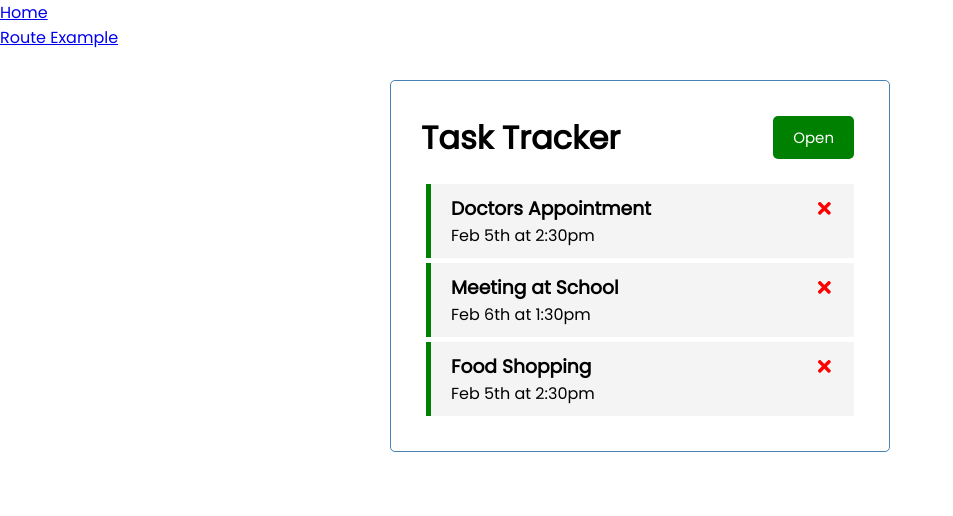
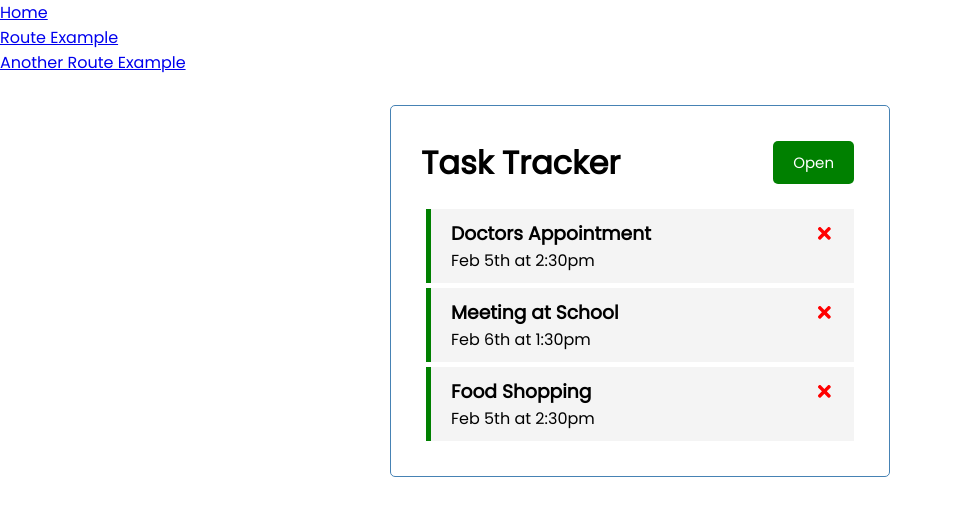
Before and after one commit to jonpierrelouis/LearningReact, a React (Create React App) app in the folder react-task-tracker/: page / in a window 1280 px wide. Shown: the top 516 px of the page, without its empty margins (0-953 px from the left). Built offline with nearby package versions, Linux system fonts and the light colour scheme; data requests are answered from the project's data file.

Commit message:
added routing

```diff
--- a/react-task-tracker/src/App.js
+++ b/react-task-tracker/src/App.js
@@ -10,12 +10,14 @@ const App = () => {
         <ul>
           <li><Link to="/">Home</Link></li>
           <li><Link to="/ex">Route Example</Link></li>
+          <li><Link to="/inline">Another Route Example</Link></li>
         </ul>
       </nav>
 
       <Routes>
         <Route path="/" element={<Home/>}></Route>
         <Route path="/ex" element={<RouteExample/>}></Route>
+        <Route path="/inline" element={<div>Hello World</div>}></Route>
       </Routes>
 
     </>
```
